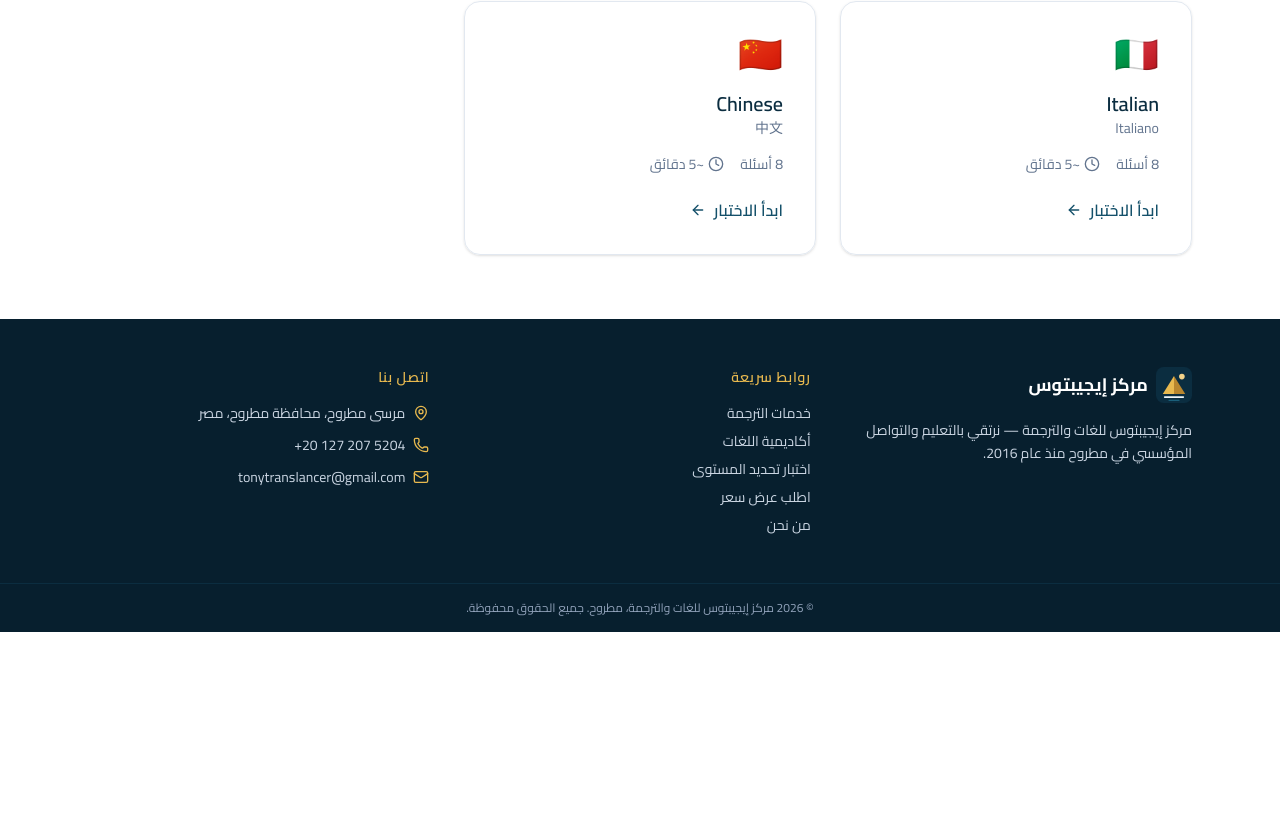
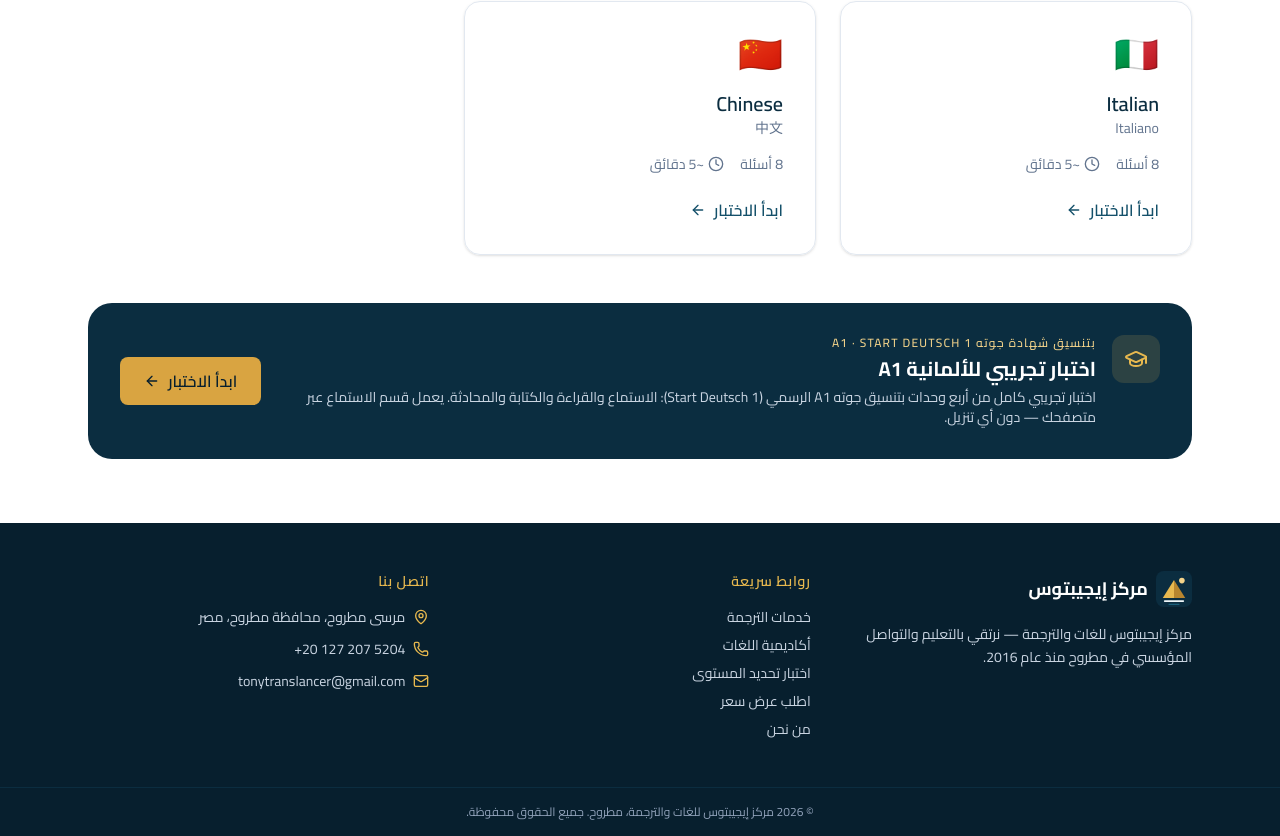
Before and after one commit to Tony-hub-sys/egyptos-website, a Next.js app: page /ar/placement in a window 1280 px wide. Shown: the part 802-1638 px from the top of the page. Before the commit the page ends 1434 px from the top, so only its background shows below. Built offline with nearby package versions, Linux system fonts and the light colour scheme.

Commit message:
Add files via upload

```diff
--- a/app/[lang]/placement/page.tsx
+++ b/app/[lang]/placement/page.tsx
@@ -1,7 +1,7 @@
 import type { Metadata } from "next";
 import Link from "next/link";
 import { notFound } from "next/navigation";
-import { ClipboardCheck, ArrowRight, Clock } from "lucide-react";
+import { ClipboardCheck, ArrowRight, Clock, GraduationCap } from "lucide-react";
 import { getDictionary, isLocale } from "@/lib/dictionaries";
 import { placementTests } from "@/lib/placement-data";
 
@@ -75,6 +75,28 @@ export default async function PlacementHubPage({
             </Link>
           ))}
         </div>
+
+        {/* Full Goethe A1 exam banner */}
+        <Link
+          href={`/${lang}/exam/german-a1`}
+          className="mt-12 flex flex-col gap-4 rounded-3xl bg-brand-800 p-8 text-white transition-colors hover:bg-brand-700 sm:flex-row sm:items-center sm:justify-between"
+        >
+          <div className="flex items-start gap-4">
+            <span className="flex h-12 w-12 shrink-0 items-center justify-center rounded-xl bg-gold-400/15 text-gold-400">
+              <GraduationCap className="h-6 w-6" />
+            </span>
+            <div>
+              <p className="text-xs font-medium uppercase tracking-widest text-gold-300">
+                {dict.exam.badge}
+              </p>
+              <h3 className="mt-1 text-xl font-bold">{dict.exam.title}</h3>
+              <p className="mt-1 text-sm text-slate-300">{dict.exam.subtitle}</p>
+            </div>
+          </div>
+          <span className="inline-flex shrink-0 items-center gap-2 rounded-lg bg-gold-500 px-6 py-3 font-semibold text-brand-900">
+            {dict.exam.start} <ArrowRight className="h-4 w-4 rtl:rotate-180" />
+          </span>
+        </Link>
       </section>
     </>
   );
```
